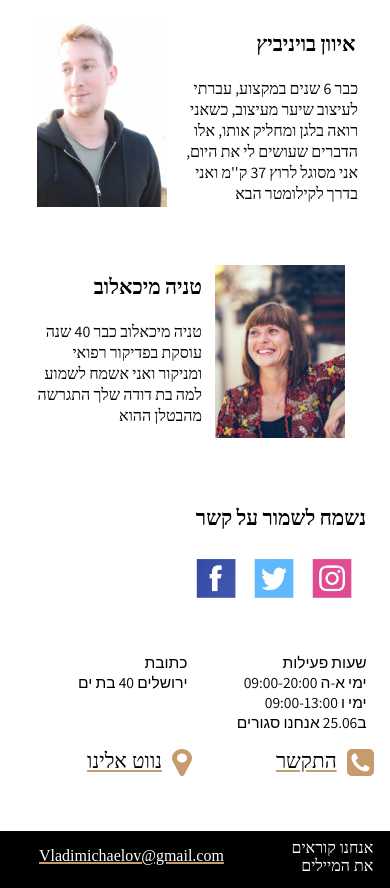
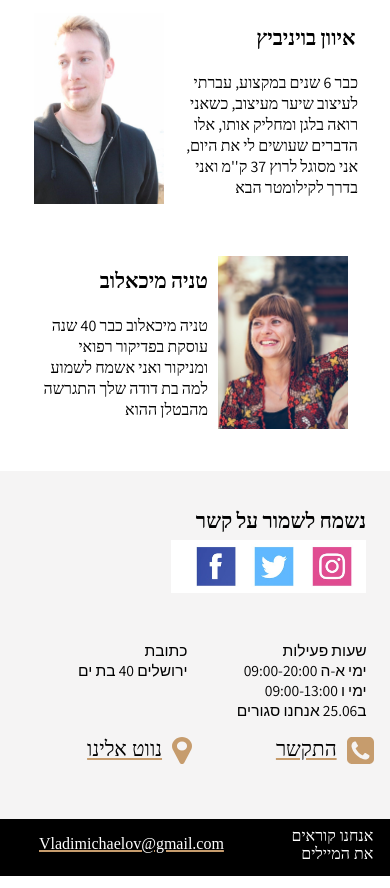
Before and after one commit to Godnessy/godnessy.github.io, a plain HTML site: page Hair/index.html in a window 390 px wide. Shown: the part 1158-2046 px from the top of the page. Drawn offline with Linux system fonts and the light colour scheme.

Commit message:
Continue developing 1440px resolution and adapting other versions

```diff
--- a/Hair/index.html
+++ b/Hair/index.html
@@ -63,13 +63,13 @@
             מחכים לכם
           </p>
         </div>
-
+        <div class="aboutArtists">
           <div class="aboutVladi">
-          <div class="VladiContainer">
+            <div class="VladiContainer description">
               <h3 class="artists vladi">ולדי מיכאלוב</h3>
               <p class="artistDescription vladiDescription">
-              כבר 13 שנה במקצוע ואני בעל תשוקה לאורך חיים ספורטיבי, בריא, וטבעי,
-              לכן אני שם דגש מאוד חזק על המוצרים והשירותים שלנו
+                כבר 13 שנה במקצוע ואני בעל תשוקה לאורך חיים ספורטיבי, בריא,
+                וטבעי, לכן אני שם דגש מאוד חזק על המוצרים והשירותים שלנו
               </p>
             </div>
             <!-- <div class="vladiFrame"></div> -->
@@ -77,17 +77,17 @@
           </div>
           <div class="aboutIvan">
             <img src="pics\ivanPic.jpg" class="teamPics ivanPic" alt="" />
-          <div class="ivanContainer">
+            <div class="ivanContainer description">
               <h3 class="artists ivan">איוון בויניביץ</h3>
               <p class="artistDescription ivanDescription">
                 כבר 6 שנים במקצוע, עברתי לעיצוב שיער מעיצוב, כשאני רואה בלגן
-              ומחליק אותו, אלו הדברים שעושים לי את היום, אני מסוגל לרוץ 37 ק''מ
-              ואני בדרך לקילומטר הבא
+                ומחליק אותו, אלו הדברים שעושים לי את היום, אני מסוגל לרוץ 37
+                ק''מ ואני בדרך לקילומטר הבא
               </p>
             </div>
           </div>
           <div class="aboutTanya">
-          <div class="tanyaContainer">
+            <div class="tanyaContainer description">
               <h3 class="artists tanya">טניה מיכאלוב</h3>
               <p class="artistDescription">
                 טניה מיכאלוב כבר 40 שנה עוסקת בפדיקור רפואי ומניקור ואני אשמח
@@ -97,10 +97,11 @@
             <img src="pics\tanyaPic.jpg" class="teamPics tanyaPic" alt="" />
           </div>
         </div>
-
+      </div>
+      <div class="divider"></div>
       <div class="footerContainer">
         <div class="social">
-          <h3>נשמח לשמור על קשר</h3>
+          <h3 class="contact">נשמח לשמור על קשר</h3>
 
           <img
             src="pics/socialpic.jpg"
--- a/Hair/style.css
+++ b/Hair/style.css
@@ -195,7 +195,7 @@ h3 {
 }
 
 .footerContainer {
-  background-color: white;
+  background-color: #f5f4f4;
   position: relative;
   display: grid;
   grid-template-columns: 1fr 1fr;
@@ -381,9 +381,9 @@ h3 {
     display: none;
   }
   .teamPics {
-    width: 24em;
-    height: 28em;
-    margin: 24px;
+    width: 28em;
+    height: 29em;
+    padding: 5em;
   }
 
   .aboutVladi,
@@ -396,11 +396,107 @@ h3 {
     font-size: 1.5em;
   }
 
+  .aboutArtists {
+    margin-right: 9em;
+  }
+  .description {
+    position: relative;
+    top: 5em;
+  }
+  .divider {
+    height: 300px;
+  }
+  .footerContainer {
+    background-color: #f5f4f4;
+    position: relative;
+    display: grid;
+    grid-template-columns: 1fr 1fr;
+    grid-template-rows: 9.5625em 7.0625em 5.125em 3.5625em;
+    grid-template-areas:
+      "social social"
+      "info info"
+      "navigate call"
+      "footer footer";
+  }
+  /* .social {
+    background-color: #ffffff;
+    width: 200px;
+    position: relative;
+    left: 65%;
+    bottom: 50%;
+  }
+  .contact {
+    position: relative;
+    left: 25%;
+    font-size: 1.3em;
+  }
+  .socialpic {
+    position: inherit;
+    right: 70%;
+    width: 27em;
+    bottom: 15%;
+  } */
+
   a:link {
     text-decoration: none;
   }
 }
 @media screen and (max-width: 500px) {
+  .divider {
+    display: none;
+  }
+  /* .social {
+    position: relative;
+    background-color: #f5f4f4;
+    left: 40%;
+    bottom: 0%;
+    grid-area: social;
+    padding-right: 1.5em;
+    width: 1em;
+  }
+  .contact {
+    position: none;
+    left: 0%;
+    font-size: 1em;
+  }
+  .socialpic {
+    position: inherit;
+    right: 0%;
+    width: 10em;
+    bottom: 0%;
+  }
+  */
+  .contact {
+    position: relative;
+    top: 10%;
+    font-family: "Assistant";
+  }
+  .socialpic {
+    background-color: white;
+  }
+  .footerContainer {
+    background-color: #f5f4f4;
+    position: relative;
+    display: grid;
+    grid-template-columns: 1fr 1fr;
+    grid-template-rows: 9.5625em 7.0625em 5.125em 3.5625em;
+    grid-template-areas:
+      "social social"
+      "info info"
+      "navigate call"
+      "footer footer";
+  }
+  .description {
+    top: 0em;
+  }
+  .teamPics {
+    width: 0em;
+    height: 0em;
+    padding: 0em;
+  }
+  .aboutArtists {
+    margin: 0;
+  }
   .artistDescription {
     font-size: 1em;
   }
@@ -634,6 +730,13 @@ h3 {
   }
 }
 @media screen and (max-width: 376px) {
+  .divider {
+    display: none;
+  }
+
+  .footerContainer {
+    background-color: #f5f4f4;
+  }
   #headerPicWhite {
     display: none;
   }
@@ -789,6 +892,9 @@ h3 {
   }
 }
 @media screen and (max-width: 361px) {
+  .divider {
+    display: none;
+  }
   #headerPicWhite {
     display: none;
   }
```
Lines whose indentation alone changed are shown as unchanged.
